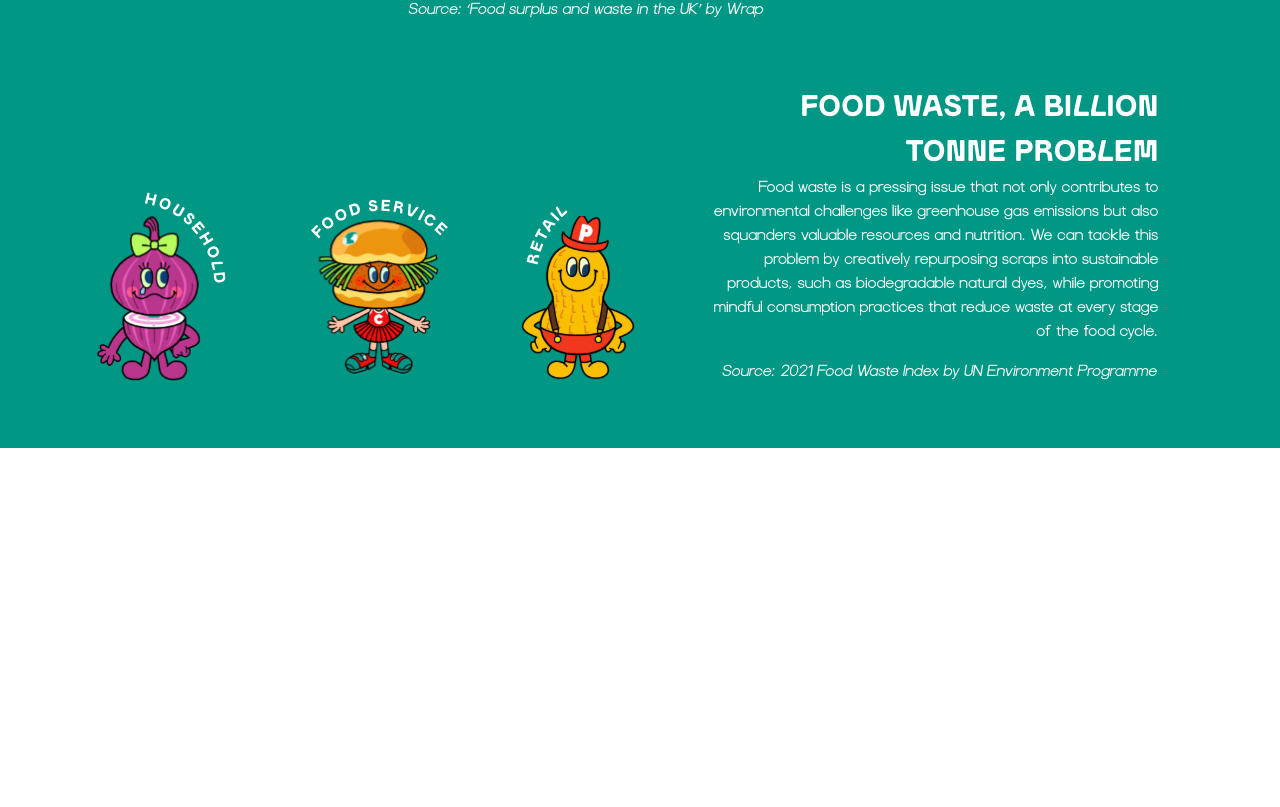
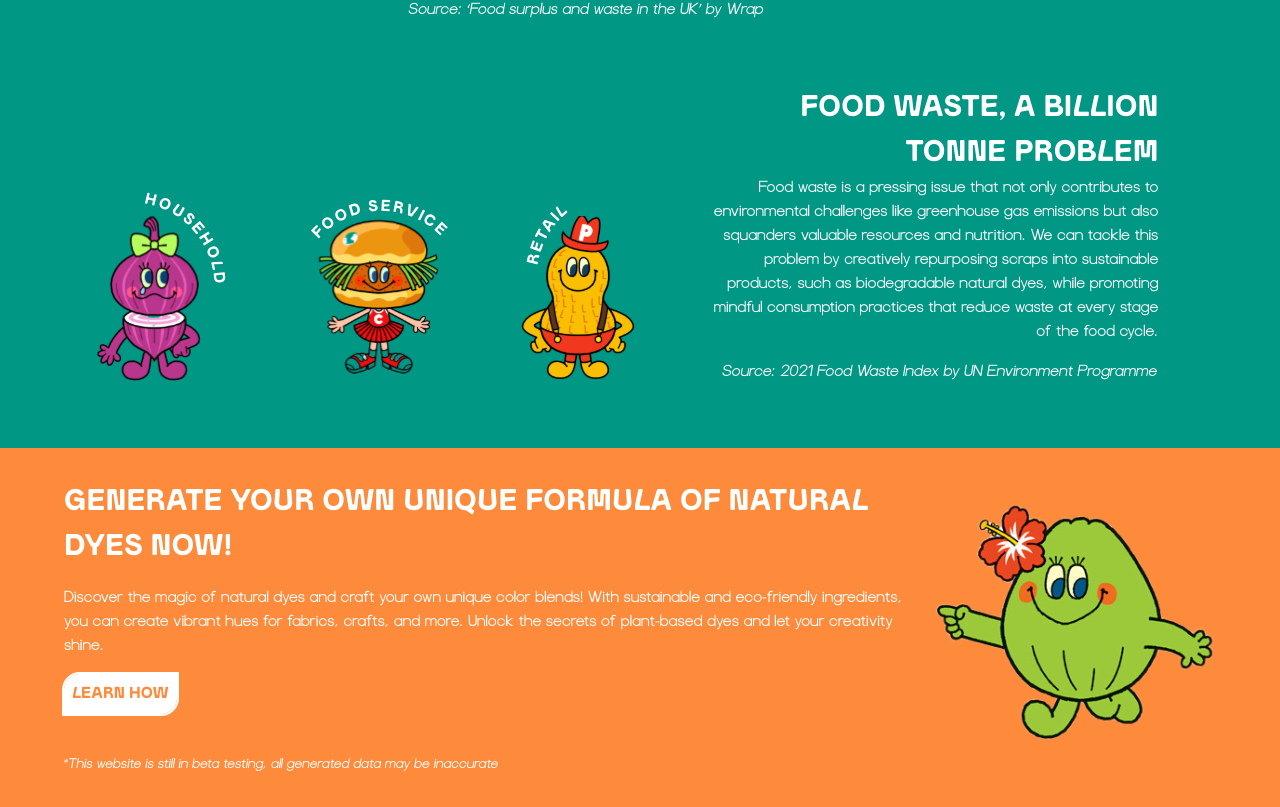
Before and after one commit to celi-07/ReColor, a React (Vite) app: page / in a window 1280 px wide. Shown: the part 1683-2490 px from the top of the page. Before the commit the page ends 2131 px from the top, so only its background shows below. Built offline with nearby package versions, Linux system fonts and the light colour scheme.

Commit message:
Section 2 Home

```diff
--- /dev/null
+++ b/src/components/SectionHome2.jsx
@@ -0,0 +1,36 @@
+import React from 'react'
+import InteractiveButton from '../elements/InteractiveButton'
+import Coconut from '../assets/icon/ic_coconut.svg'
+
+const SectionHome2 = ({ width }) => {
+    const handlePress = () => {
+        console.log("Learn How")
+    }
+
+    return (
+        <div className={`bg-orange flex items-center py-8 px-16`}>
+            <div>
+                <div className={`flex justify-between items-center mb-4`}>
+                    <h2 className={`font-maurenTrial text-white ${width < 600 ? 'text-[26px]' : 'text-[30px]' }`}>generate your own unique formula of natural dyes now!</h2>
+                    {width < 700 && (
+                        <img src={Coconut} alt="" className='w-16 h-16'/>
+                    )}
+                </div>
+                <p className={`font-focus text-white text-[16px] mb-2`}>Discover the magic of natural dyes and craft your own unique color blends! With sustainable and eco-friendly ingredients, you can create vibrant hues for fabrics, crafts, and more. Unlock the secrets of plant-based dyes and let your creativity shine.</p>
+                <InteractiveButton
+                    className={`outline-white bg-white mt-2 mb-8`}
+                    text='Learn How'
+                    textStyle={`text-orange font-maurenTrial text-[16px]`}
+                    disableHover={true}
+                    handlePress={handlePress}
+                />
+                <p className={`font-focusItalic text-white text-[14px] mt-2`}>*This website is still in beta testing, all generated data may be inaccurate</p>
+            </div>
+            {width >= 700 && (
+                <img src={Coconut} alt=""/>
+            )}
+        </div>
+    )
+}
+
+export default SectionHome2
--- a/src/screens/Home.jsx
+++ b/src/screens/Home.jsx
@@ -3,6 +3,7 @@ import WaterMelon from "../assets/icon/ic_watermelon.svg"
 import WaterMelonHovered from "../assets/icon/ic_watermelon_hovered.svg"
 import InteractiveButton from "../elements/InteractiveButton"
 import SectionHome1 from "../components/SectionHome1"
+import SectionHome2 from "../components/SectionHome2"
 
 function Home({ width }) {
   const handleImportance = () => {
@@ -54,6 +55,7 @@ function Home({ width }) {
         )}
       />
       <SectionHome1 width={width} />
+      <SectionHome2 width={width} />
     </div>
   )
 }
```
Also changed, not shown: src/assets/icon/ic_coconut.svg (added).
